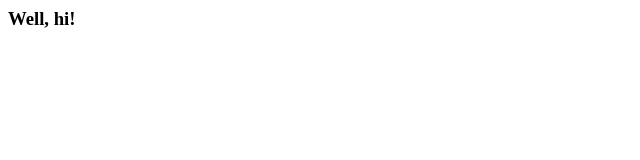
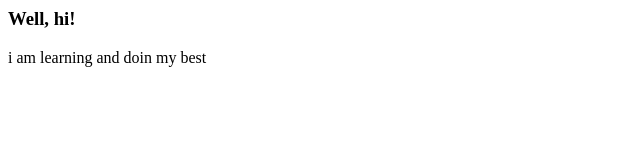
Before and after one commit to kantakl/kantakl.github.io, a plain HTML site: page index.html in a window 1280 px wide. Shown: the whole page, without its empty margins (0-640 px from the left). Drawn offline with Linux system fonts and the light colour scheme.

Commit message:
added p tags with "i am doin my best"

```diff
--- a/index.html
+++ b/index.html
@@ -1 +1,3 @@
 <h3> Well, hi! </h3>
+
+<p>i am learning and doin my best</p>
```
